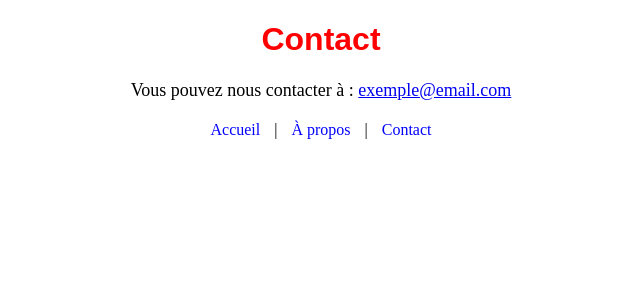
After one commit to JolanRolland/PROJET_FLASK, a Flask app: page /contact/ in a window 1280 px wide. The commit adds this page. Shown: the top 300 px of the page, without its empty margins (319-959 px from the left). Run offline with Flask 3, Linux system fonts and the light colour scheme.

Commit message:
Fin du TP3

```diff
--- /dev/null
+++ b/monApp/static/style.css
@@ -0,0 +1,21 @@
+h1 {
+    color: red;
+    text-align: center;
+    font-family: Arial, sans-serif;
+}
+
+nav {
+    margin-top: 20px;
+    text-align: center;
+}
+
+nav a {
+    margin: 0 10px;
+    text-decoration: none;
+    color: blue;
+}
+
+p {
+    text-align: center;
+    font-size: 18px;
+}
--- /dev/null
+++ b/monApp/templates/contact.html
@@ -0,0 +1,18 @@
+<!doctype html>
+<html>
+<head>
+    <title>{{ title }}</title>
+    <link rel="stylesheet" href="{{ url_for('static', filename='style.css') }}">
+</head>
+<body>
+    <h1>Contact</h1>
+    <p>Vous pouvez nous contacter à : <a href="jolanrolland@gmail.com">
+        exemple@email.com
+    </a></p>
+    <nav>
+        <a href="{{ url_for('index') }}">Accueil</a> |
+        <a href="{{ url_for('about') }}">À propos</a> |
+        <a href="{{ url_for('contact') }}">Contact</a>
+    </nav>
+</body>
+</html>
--- a/monApp/templates/index.html
+++ b/monApp/templates/index.html
@@ -2,6 +2,7 @@
 <html>
 <head>
     <title>{{ title }}</title>
+    <link rel="stylesheet" href="{{ url_for ('static', filename ='style.css') }}">
 </head>
 <body >
     <h1> Bienvenu {{name}} !!</h1>
--- a/monApp/views.py
+++ b/monApp/views.py
@@ -1,15 +1,17 @@
 from .app import app
-@app.route("/")
+from flask import render_template
+@app.route('/')
+@app.route('/index/')
 def index():
-    return "Hello world !"
+    return render_template("index.html",title ="R3.01 Dev Web avec Flask",name="Cricri")
 
-@app.route("/about")
+@app.route('/about/')
 def about():
-    return app.config["ABOUT"]
+    return render_template("about.html", title="À propos", name="Cricri")
 
-@app.route("/contact")
+@app.route('/contact/')
 def contact():
-    return app.config["CONTACT"]
+    return render_template("contact.html", title="Contact", name="Cricri")
 
 if __name__ == "__main__":
     app.run()
```
Also changed, not shown: monApp/templates/about.html (added, +16 -0 lines), README.md.
